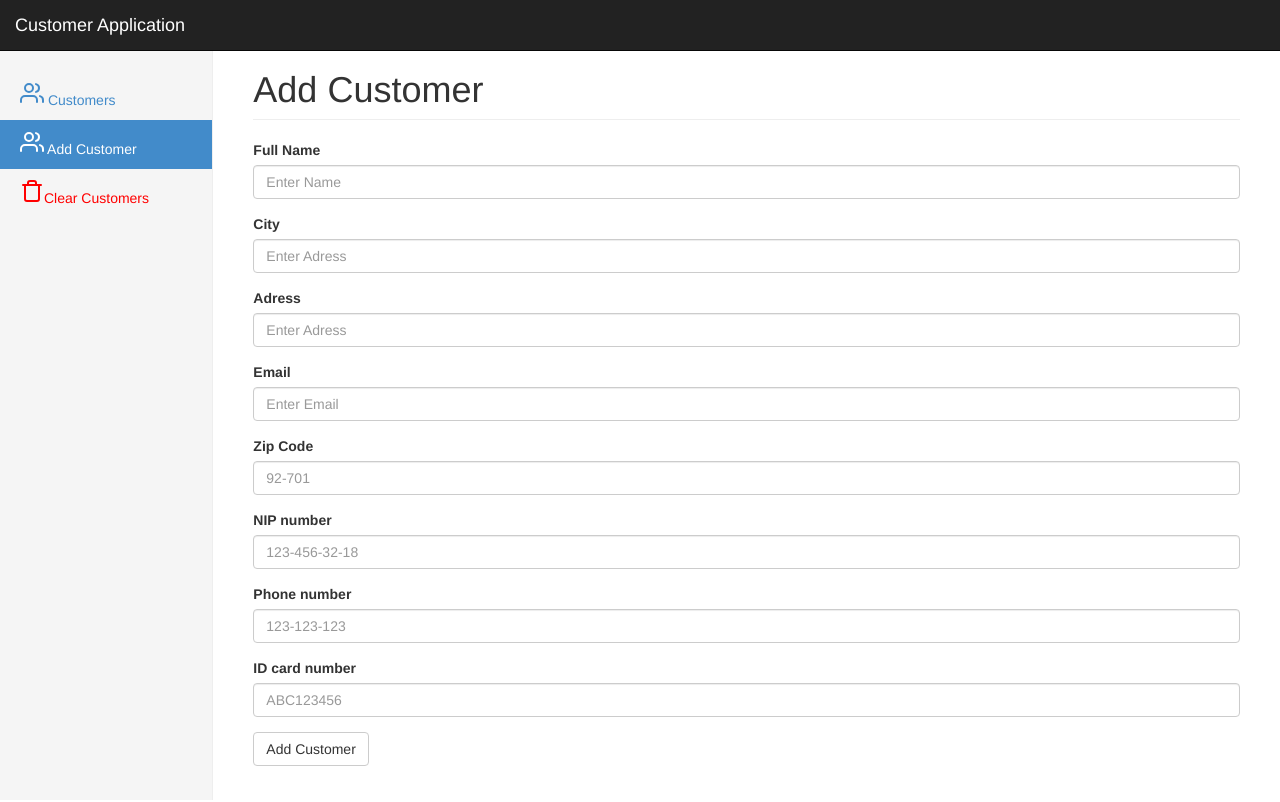
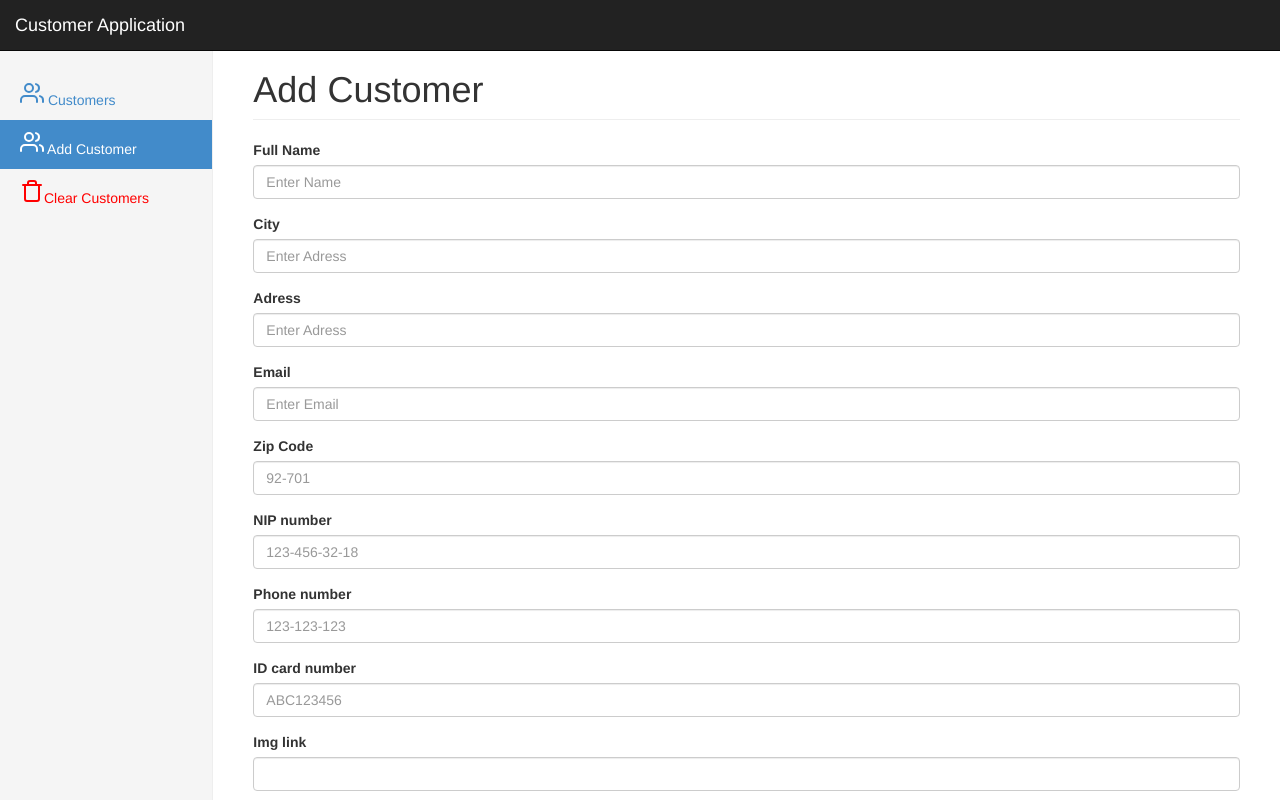
Before and after one commit to rozer1/EX_7b_IPM, a plain HTML site: page add.html in a window 1280 px wide. Shown: the top 802 px of the page. Drawn offline with nearby package versions, Linux system fonts and the light colour scheme.

Commit message:
Form for link

```diff
--- a/add.html
+++ b/add.html
@@ -69,6 +69,10 @@
 					<label for="id_card">ID card number</label>
 					<input type="text" id="id_card" name="id_card" placeholder="ABC123456" class="form-control" required="required" pattern="[a-zA-Z]{3}[0-9]{6}" title="Correct ID card number contains 3 numbers and 6 digits">
 				</div>
+				<div class="form-group">
+					<label for="id_card">Img link</label>
+					<input type="text" id="id_card" name="img_link" class="form-control" required="required" title="Enter the photo link">
+				</div>
 				<button type="submit" class="btn btn-default">Add Customer</button>
 			</form><br></br>
 			<button type="button" OnClick="GetRandom()" class="btn btn-default">Generate random data</button><br></br>
```
